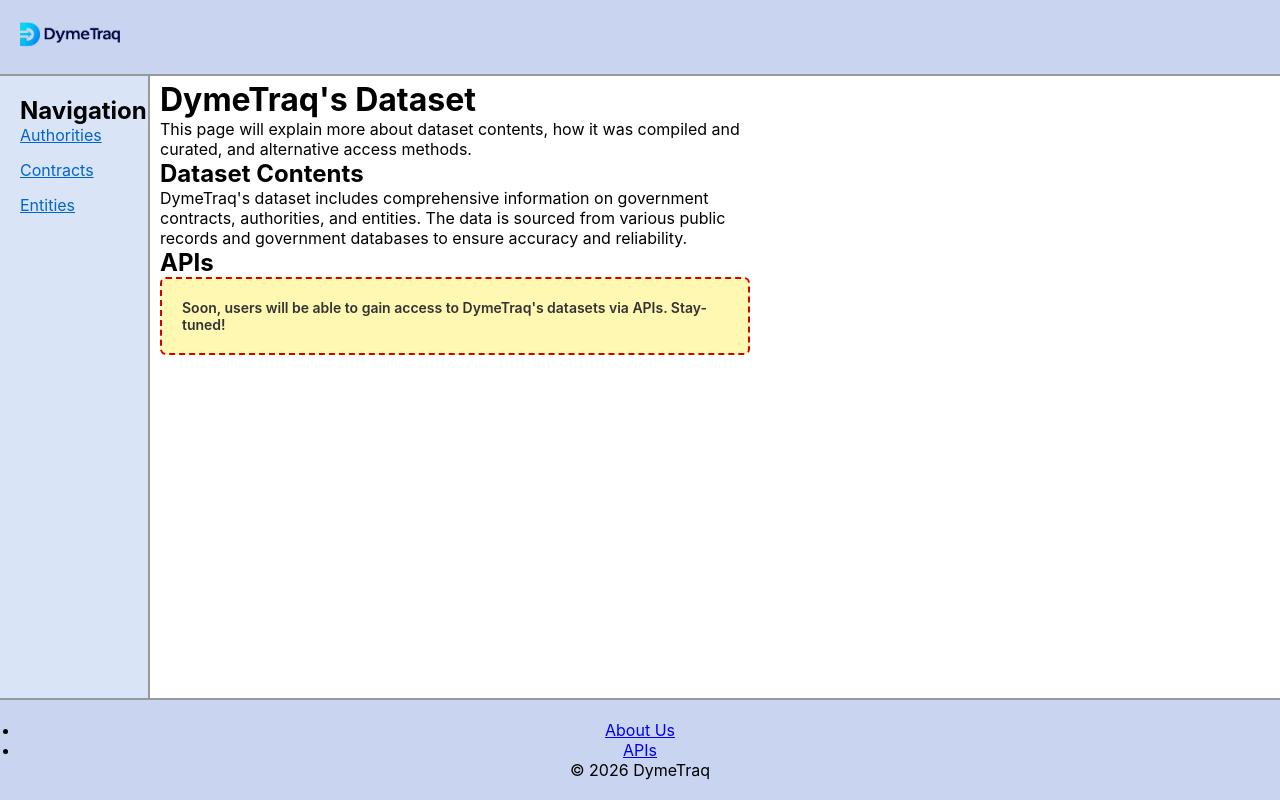
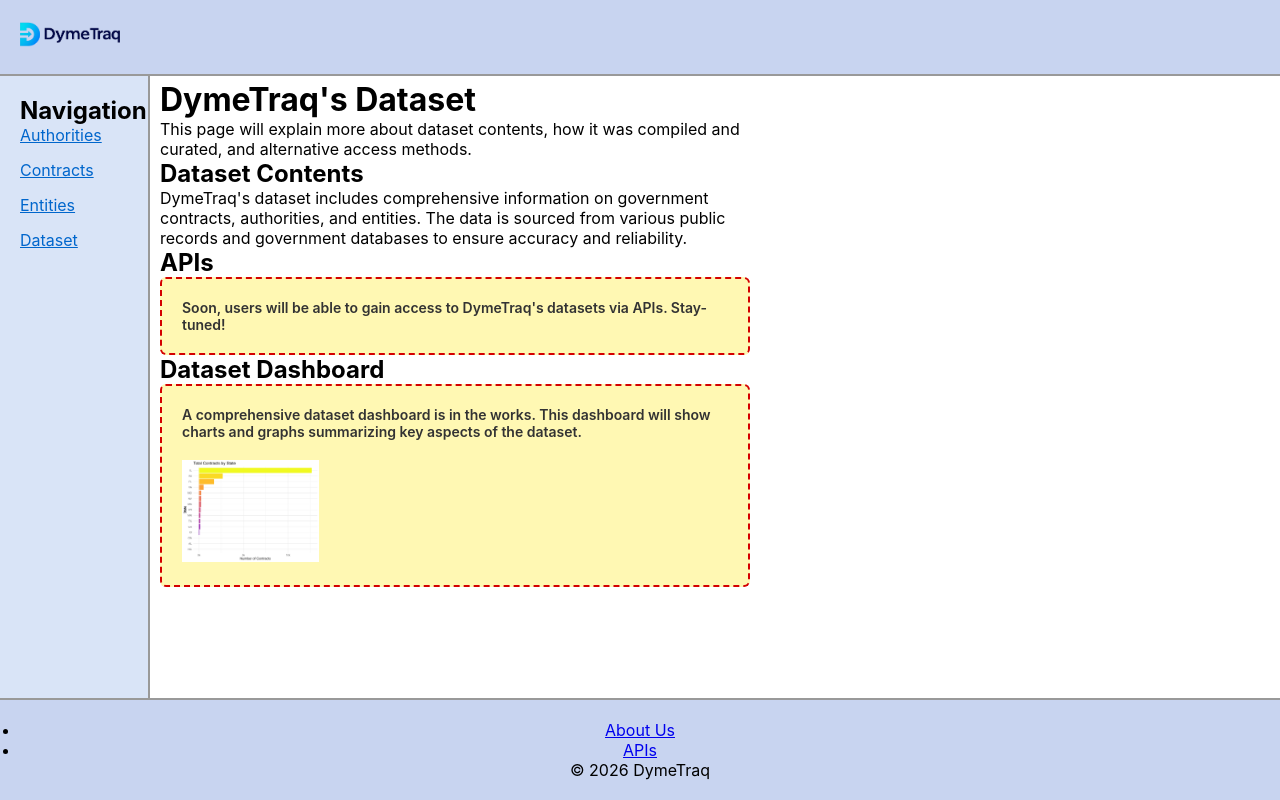
Before and after one commit to Jay-A-Babcock/dymetraq-web, a Next.js app: page /dataset in a window 1280 px wide. Built offline with nearby package versions, Linux system fonts and the light colour scheme.

Commit message:
Add Dataset Dashboard section and update navigation links

```diff
--- a/app/dataset/page.tsx
+++ b/app/dataset/page.tsx
@@ -21,6 +21,21 @@ export default function DatasetPage() {
             Soon, users will be able to gain access to DymeTraq's datasets via
             APIs. Stay-tuned!
           </div>
+          <h2 id="dataset_dashboard">Dataset Dashboard</h2>
+          <div className="coming-soon">
+            <p>
+              A comprehensive dataset dashboard is in the works. This dashboard
+              will show charts and graphs summarizing key aspects of the
+              dataset.
+            </p>
+            <a href="/img/visuals/contracts_by_state.png" target="_blank">
+              <img
+                src={"/img/visuals/contracts_by_state.png"}
+                alt="Contracts by State"
+                style={{ maxWidth: "25%", marginTop: "20px" }}
+              />
+            </a>
+          </div>
         </div>
       </div>
     </>
--- a/app/layout.tsx
+++ b/app/layout.tsx
@@ -34,6 +34,9 @@ export default function RootLayout({
               <li>
                 <a href="/entities">Entities</a>
               </li>
+                            <li>
+                <a href="/dataset">Dataset</a>
+              </li>
             </ul>
           </nav>
 
--- a/app/page.tsx
+++ b/app/page.tsx
@@ -10,11 +10,7 @@ export default function HomePage() {
             Currently, the project is collecting information about
             publicly-awarded contracts from around the country.
           </p>
-          <img
-            src={"/img/visuals/contracts_by_state.png"}
-            alt="Contracts by State"
-            style={{ maxWidth: "50%", marginTop: "20px" }}
-          />
+
         </div>
       </div>
     </>
```
